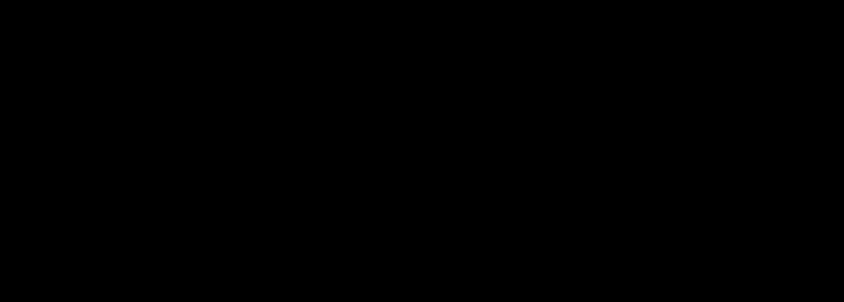
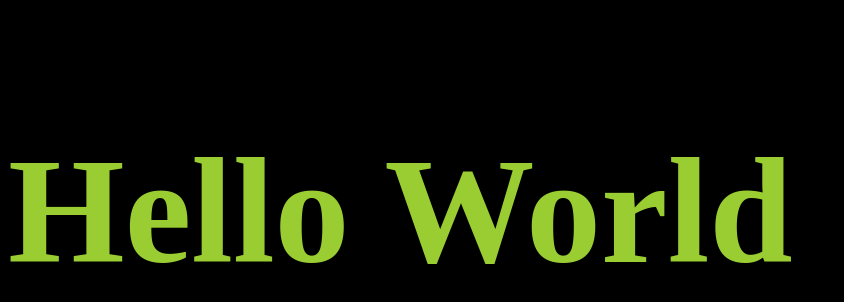
Before and after one commit to francescominutella/htmlcss-hello, a plain HTML site: page index.html in a window 1280 px wide. Shown: the whole page, without its empty margins (0-844 px from the left). Drawn offline with Linux system fonts and the light colour scheme.

Commit message:
colored title

```diff
--- a/index.html
+++ b/index.html
@@ -8,6 +8,8 @@
     <title>Document</title>
 </head>
 <body>
-    <h2>Hello World</h2>
+    <div class="title">
+        <h2>Hello World</h2>
+    </div>
 </body>
 </html>
--- a/style.css
+++ b/style.css
@@ -1,3 +1,7 @@
 body{
     background: black;
 }
+.title{
+    font-size: 100px;
+    color: yellowgreen;
+}
```
